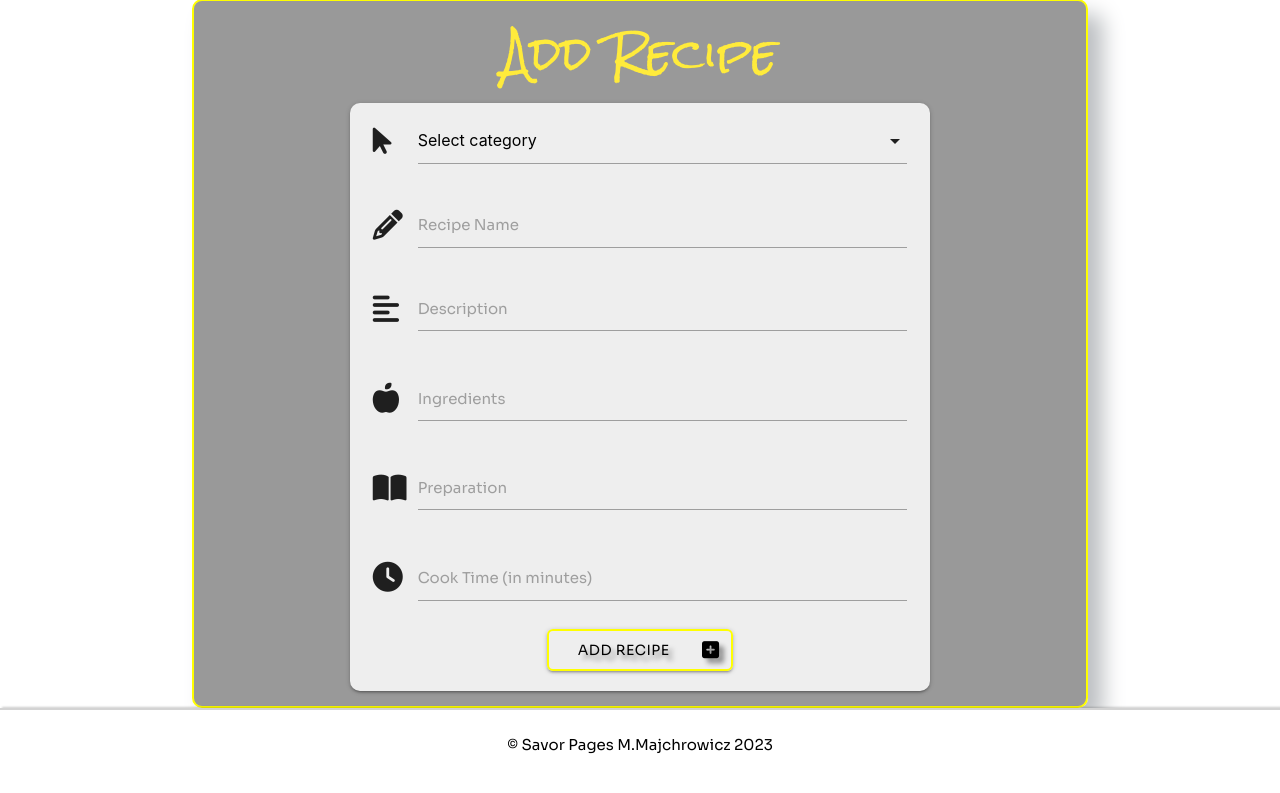
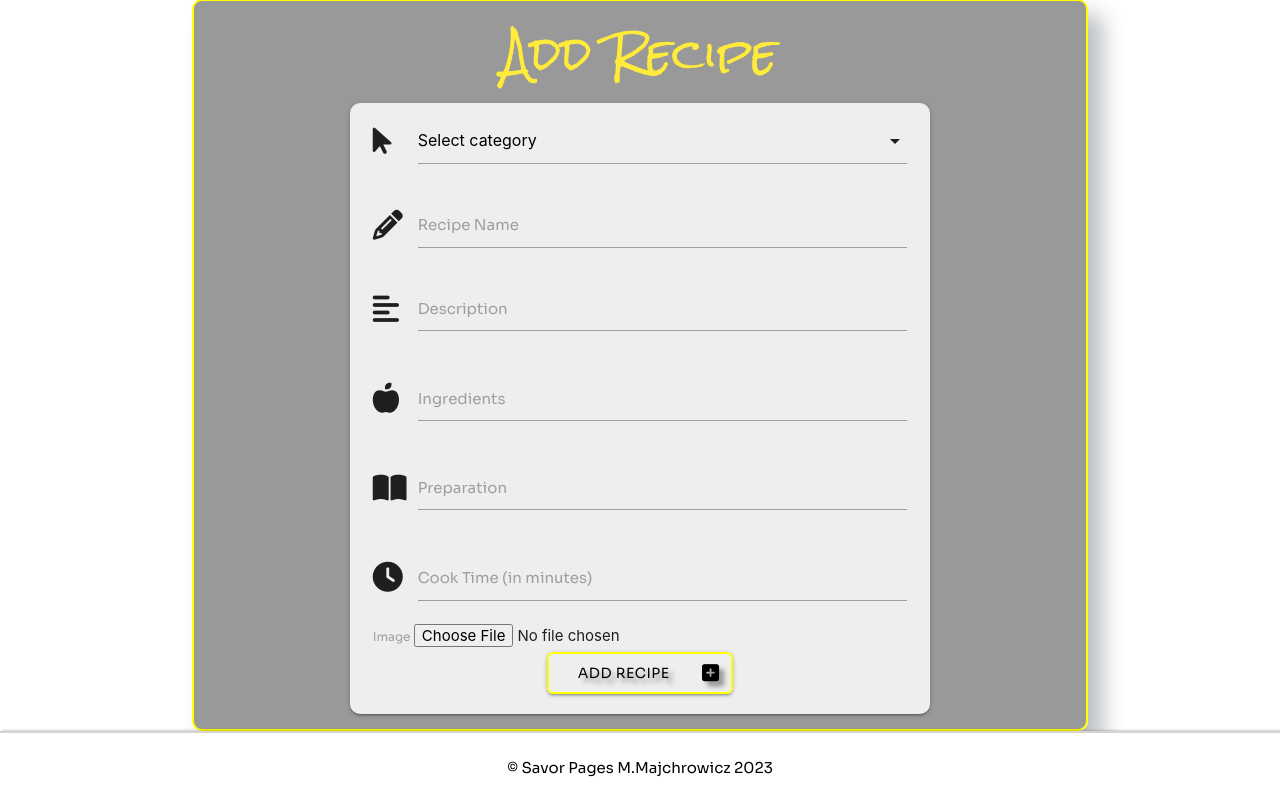
Before and after one commit to monimaj89/Project3-Savor-Pages, a Flask app: page /add_recipe in a window 1280 px wide. Shown: the part 110-903 px from the top of the page. Before the commit the page ends 864 px from the top, so only its background shows below. Run offline with Flask 3, Linux system fonts and the light colour scheme; the visitor is signed in with stand-in values (Sample User, id 1); data that the repository does not hold is empty; some libraries are stand-ins or nearby versions.

Commit message:
Upload recipe image to cloudinary

```diff
--- a/savorpages/models.py
+++ b/savorpages/models.py
@@ -33,6 +33,7 @@ class Recipe(db.Model):
     ingredients = db.Column(db.Text, nullable=False)
     preparation = db.Column(db.Text, nullable=False)
     cook_time = db.Column(db.Integer, nullable=False)
+    image_url = db.Column(db.Text, unique=True, nullable=False)
     category_id = db.Column(db.Integer, db.ForeignKey("category.id",
                             ondelete="CASCADE"), nullable=False)
 
--- a/savorpages/routes.py
+++ b/savorpages/routes.py
@@ -1,8 +1,18 @@
+import os
 from flask import flash, render_template, redirect, request, session, url_for
 from werkzeug.security import generate_password_hash, check_password_hash
-import cloudinary as Cloud
+import cloudinary
+import cloudinary.uploader
+import cloudinary.api
 from savorpages import app, db
 from savorpages.models import Category, Users, Recipe
+
+
+cloudinary.config.update = ({
+    'cloud_name': os.environ.get('cloud_name'),
+    'api_key': os.environ.get('api_key'),
+    'api_secret': os.environ.get('api_secret')
+})
 
 
 @app.route("/")
@@ -82,13 +92,17 @@ def add_recipe():
         flash("You need to be logged in to add a recipe")
         return redirect(url_for("login"))
     categories = list(Category.query.order_by(Category.category_name).all())
+
     if request.method == "POST":
+        image = request.files["image_url"]
+        image_upload = cloudinary.uploader.upload(image)
         recipe = Recipe(
             recipe_name=request.form.get("recipe_name"),
             recipe_description=request.form.get("recipe_description"),
             ingredients=request.form.get("ingredients"),
             preparation=request.form.get("preparation"),
             cook_time=request.form.get("cook_time"),
+            image_url=request.files["image_url"],
             created_by=session["user"],
             category_id=request.form.get("category_id")
         )
--- a/savorpages/templates/add_recipe.html
+++ b/savorpages/templates/add_recipe.html
@@ -4,7 +4,7 @@
     <h3 class="yellow-text yellow-darken-4 center-align rock-font">Add Recipe</h3>
     <div class="row row-pad">
         <div class="col s12 l8 offset-l2 card-panel grey lighten-3 radius">
-            <form class="col s12" method="POST" action="{{ url_for('add_recipe') }}">
+            <form class="col s12" method="POST" action="{{ url_for('add_recipe') }}" enctype="multipart/form-data">
                 <!-- Select category -->
                 <div class="row">
                     <div class="input-field col s12">
@@ -60,7 +60,8 @@
                     </div>
                 </div>
         <!-- Image -->
-
+                <label for="image_url">Image</label>
+                <input type="file" id="image_url" name="image_url">
         <!-- Submit button -->
                 <div class="row form">
                     <button type="submit"
--- a/savorpages/templates/profile.html
+++ b/savorpages/templates/profile.html
@@ -38,7 +38,7 @@
         <div class="col s12 col l6">
             <div class="card">
                 <div class="card-image waves-effect waves-block waves-light">
-                    <img class="activator" src="static/images/appet.webp">
+                    <img class="activator" src="{{ recipe.image_url }}">
                 </div>
                 <div class="card-content">
                     <h4 class="card-title activator grey-text text-darken-4">{{ recipe.recipe_name }} <i
--- a/savorpages/templates/recipes.html
+++ b/savorpages/templates/recipes.html
@@ -13,13 +13,16 @@
         {% for recipe in recipes %}
         <div class="col s12 col l6">
             <div class="card">
+                <!-- Image -->
                 <div class="card-image waves-effect waves-block waves-light">
-                    <img class="activator" src="static/images/pasta.jpg">
+                    <img class="activator" src="{{ recipe.image_url }}">
                 </div>
+                <!-- Recipe Title -->
                 <div class="card-content">
                     <h4 class="card-title activator grey-text text-darken-4">{{ recipe.recipe_name }} <i
                             class="fa-solid fa-ellipsis right"></i></h4>
                 </div>
+                <!-- Recipe content -->
                 <div class="card-reveal">
                     <h4 class="card-title grey-text text-darken-4">{{ recipe.recipe_name }}
                     <i class="fa-solid fa-xmark right"></i></h4>
```
Lines whose indentation alone changed are shown as unchanged.
